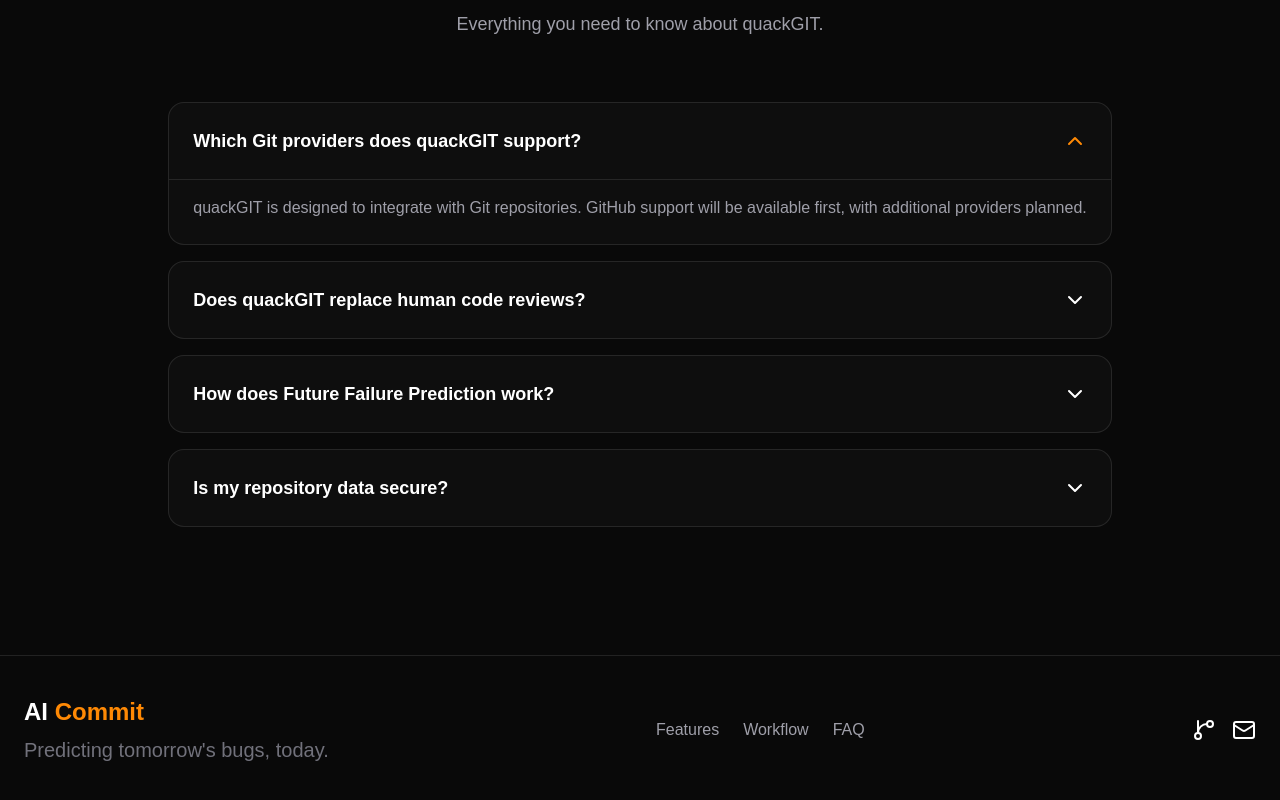
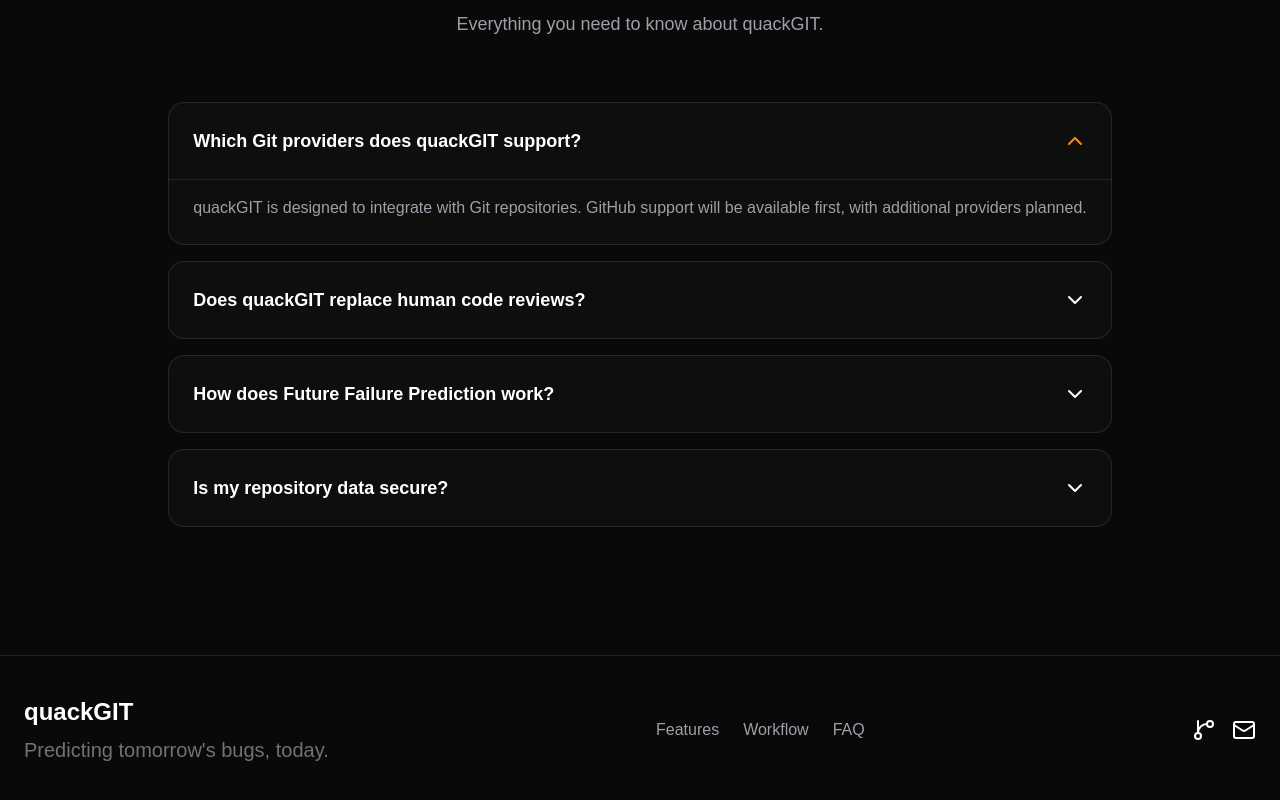
Before and after one commit to Asthasuman1/quackGIT, a Next.js app in the folder frontend/: page / in a window 1280 px wide. Shown: the part 7498-8298 px from the top of the page. Built offline with nearby package versions, Linux system fonts and the light colour scheme; no server answers.

Commit message:
Updated Footer.tsx

```diff
--- a/frontend/components/Footer.tsx
+++ b/frontend/components/Footer.tsx
@@ -6,7 +6,7 @@ export default function Footer() {
       <div className="mx-auto flex max-w-7xl flex-col items-center justify-between gap-6 px-6 md:flex-row">
         <div>
           <h2 className="text-2xl font-black">
-            AI <span className="text-orange-400">Commit</span>
+            quackGIT <span className="text-orange-400"></span>
           </h2>
 
           <p className="mt-2 text-xl text-zinc-500">
```
